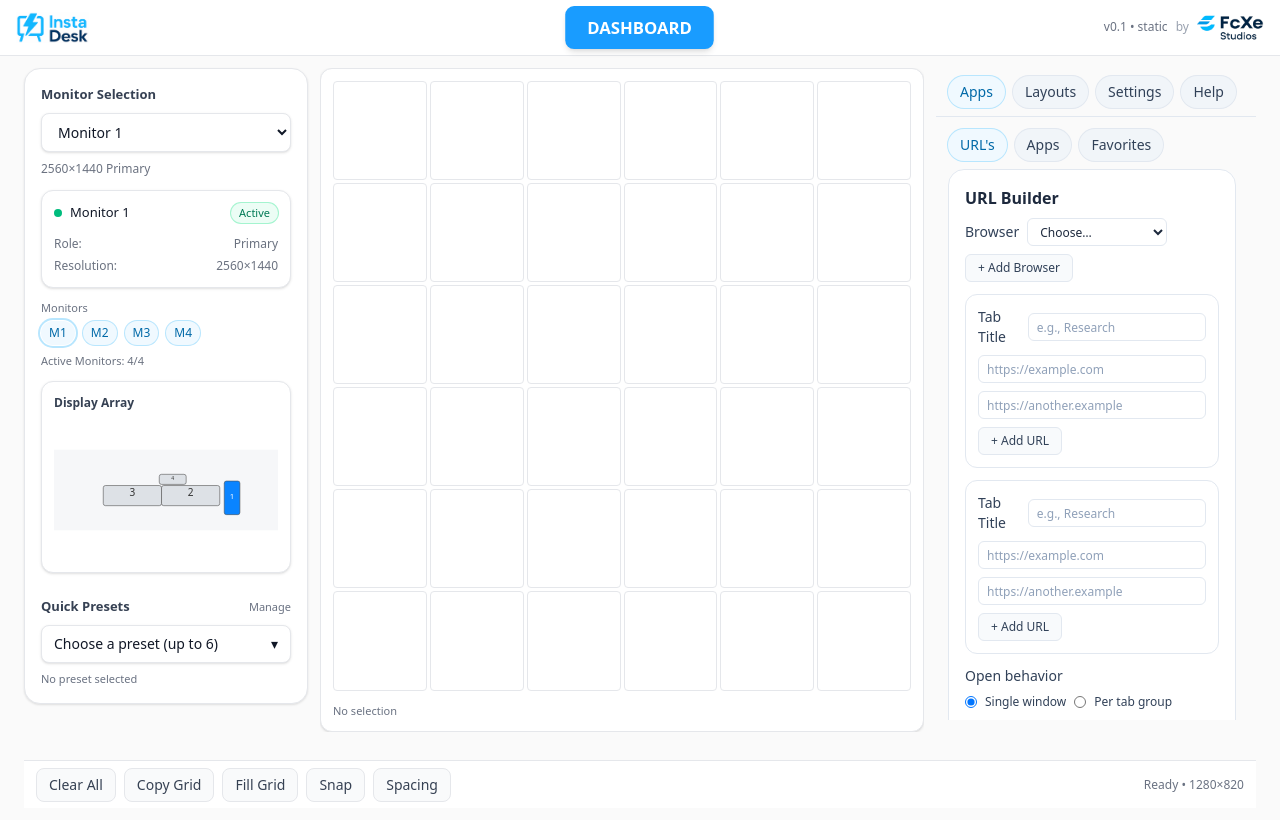
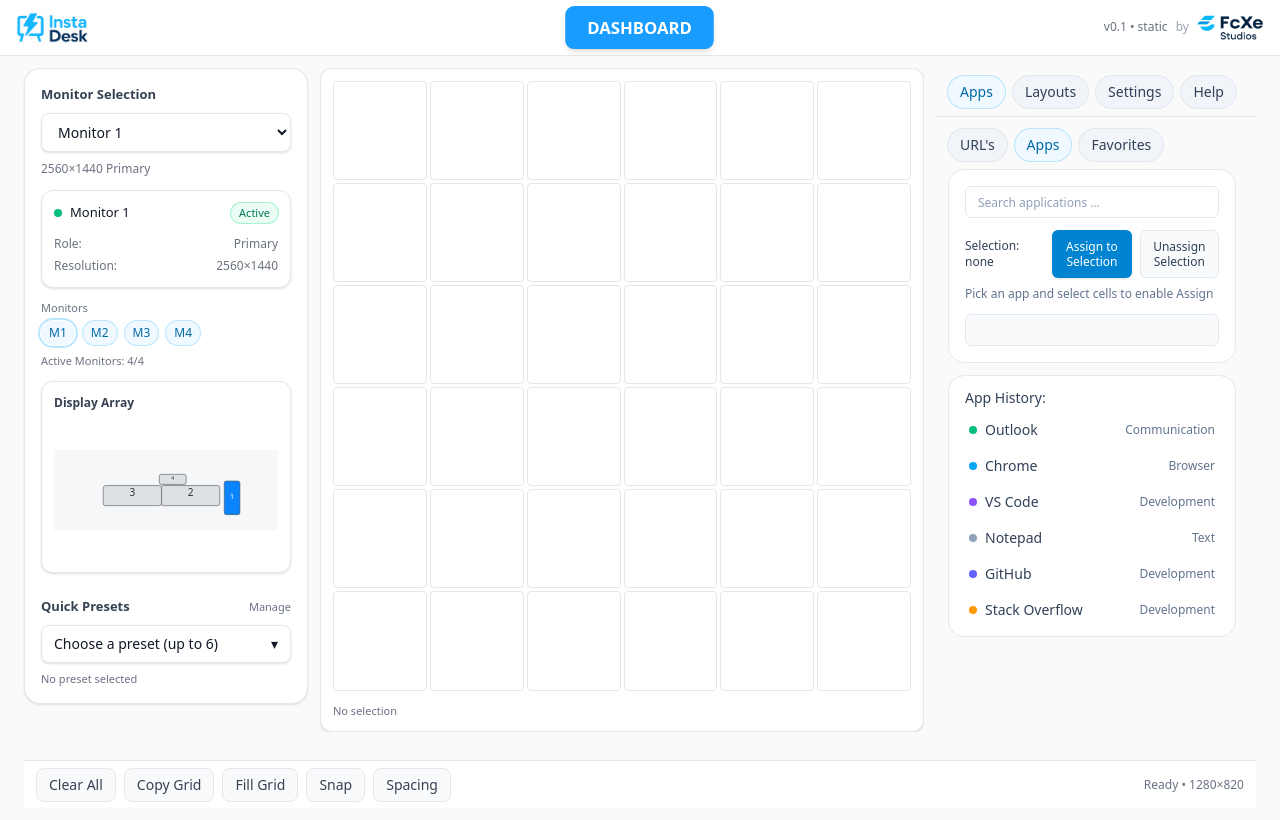
Before and after one commit to FCCXE/InstaDesk-V2.0, a React (Vite) app in the folder ui/: page / in a window 1280 px wide. Built offline with nearby package versions, Linux system fonts and the light colour scheme.

Commit message:
Recover UI from tag PHASE-B-APPS-APPS-BUTTONS-TWOLINE-FIX-OK (includes deletions; build passed)

```diff
--- a/ui/src/components/RightPane.tsx
+++ b/ui/src/components/RightPane.tsx
@@ -1,12 +1,9 @@
 import React, { useMemo, useState } from "react";
 
 /**
- * RightPane — Phase A visuals (state-only)
- * - Top tabs: Apps | Layouts | Settings | Help
- * - Apps sub-tabs: URLs | Apps (History) | Favorites
- * - Layouts & Settings: mounted from dedicated panes
- *
- * NOTE: Only the URL Builder pane is wired to AppState in this block.
+ * RightPane — Apps | Layouts | Settings | Help
+ * Change in this commit: Apps → Apps selection/action row buttons now
+ * enforce two-line labels with proper centering and spacing.
  */
 
 import LayoutsPane from "./layouts/LayoutsPane";
@@ -71,26 +68,26 @@ function TopTab({
 /* -------------------------------- Apps Pane ------------------------------- */
 
 function AppsPane() {
-  const [sub, setSub] = useState<AppsSubTab>("URLs");
+  const [sub, setSub] = useState<AppsSubTab>("Apps");
   return (
     <div className="flex h-full flex-col overflow-hidden p-3">
       {/* Sub-tabs */}
       <div className="mb-2 flex flex-wrap items-center gap-2">
         <SubTab label="URL's" active={sub === "URLs"} onClick={() => setSub("URLs")} />
-        <SubTab label="Apps" active={sub === "Apps (History)"} onClick={() => setSub("Apps (History)")} />
+        <SubTab label="Apps" active={sub === "Apps"} onClick={() => setSub("Apps")} />
         <SubTab label="Favorites" active={sub === "Favorites"} onClick={() => setSub("Favorites")} />
       </div>
 
       <div className="min-h-0 flex-1 overflow-y-auto pr-2">
         {sub === "URLs" && <UrlsBuilderPane />}
-        {sub === "Apps (History)" && <AppsHistoryPane />}
+        {sub === "Apps" && <AppsHistoryPane />}
         {sub === "Favorites" && <FavoritesPane />}
       </div>
     </div>
   );
 }
 
-type AppsSubTab = "URLs" | "Apps (History)" | "Favorites";
+type AppsSubTab = "URLs" | "Apps" | "Favorites";
 
 function SubTab({
   label,
@@ -118,6 +115,7 @@ function SubTab({
 }
 
 /* ------------------------------- URLs Builder ----------------------------- */
+/* unchanged visuals/behavior */
 
 function UrlsBuilderPane() {
   const {
@@ -153,7 +151,9 @@ function UrlsBuilderPane() {
 
   const onPreview = () => {
     const snap = previewUrlBuilder();
-    showFlash(`Preview: ${snap.tabGroups.reduce((n, g) => n + g.urls.filter(Boolean).length, 0)} URL(s).`);
+    showFlash(
+      `Preview: ${snap.tabGroups.reduce((n, g) => n + g.urls.filter(Boolean).length, 0)} URL(s).`
+    );
   };
 
   return (
@@ -218,7 +218,7 @@ function UrlsBuilderPane() {
           ))}
         </div>
 
-        {/* Open behavior — now bound to state */}
+        {/* Open behavior — wired */}
         <div className="mt-3">
           <div className="mb-2 text-sm font-medium text-slate-700">Open behavior</div>
           <div className="flex flex-wrap items-center gap-2">
@@ -261,33 +261,133 @@ function UrlsBuilderPane() {
   );
 }
 
-/* ------------------------------ Apps History ------------------------------ */
+/* ------------------------------ Apps (History) ---------------------------- */
 
 function AppsHistoryPane() {
+  const {
+    selection,
+    selectedApp,
+    setSelectedApp,
+    assignSelected,
+    unassignSelected,
+  } = useAppState();
+
+  const [query, setQuery] = useState("");
+
+  // Exact list/order per approved visual
+  const APP_LIST = useMemo(
+    () => [
+      { id: "Outlook", category: "Communication", dot: "bg-emerald-500" },
+      { id: "Chrome", category: "Browser", dot: "bg-sky-500" },
+      { id: "VS Code", category: "Development", dot: "bg-violet-500" },
+      { id: "Notepad", category: "Text", dot: "bg-slate-400" },
+      { id: "GitHub", category: "Development", dot: "bg-indigo-500" },
+      { id: "Stack Overflow", category: "Development", dot: "bg-amber-500" },
+    ],
+    []
+  );
+
+  const filtered = useMemo(() => {
+    const q = query.trim().toLowerCase();
+    if (!q) return APP_LIST;
+    return APP_LIST.filter(
+      (a) =>
+        a.id.toLowerCase().includes(q) ||
+        a.category.toLowerCase().includes(q)
+    );
+  }, [APP_LIST, query]);
+
+  const selCount = selection.size;
+  const canAssign = Boolean(selectedApp && selCount > 0);
+  const canUnassign = selCount > 0;
+
   return (
     <div className="flex flex-col gap-3">
+      {/* Top card */}
       <div className="rounded-2xl border border-slate-200 bg-white p-4">
-        <div className="mb-2 flex flex-wrap items-center gap-2">
-          <Input placeholder="Search applications …" className="min-w-[200px]" />
-          <GhostBtn disabled>Refresh</GhostBtn>
+        {/* Search row */}
+        <div className="mb-3">
+          <Input
+            placeholder="Search applications …"
+            className="w-full"
+            value={query}
+            onChange={setQuery}
+          />
         </div>
+
+        {/* Selection + equal-width two-line buttons */}
+        <div className="mb-2 grid grid-cols-12 items-center gap-2">
+          <div className="col-span-4 text-xs text-slate-700">
+            Selection: {selCount > 0 ? selCount : "none"}
+          </div>
+
+          <div className="col-span-8">
+            <div className="grid grid-cols-2 gap-2">
+              <PrimaryBtn
+                onClick={() => canAssign && assignSelected()}
+                disabled={!canAssign}
+                className="h-12 w-full whitespace-normal leading-tight text-center"
+                forceTwoRows
+                top="Assign to"
+                bottom="Selection"
+              />
+
+              <GhostBtn
+                onClick={() => canUnassign && unassignSelected()}
+                disabled={!canUnassign}
+                className="h-12 w-full whitespace-normal leading-tight text-center"
+                forceTwoRows
+                top="Unassign"
+                bottom="Selection"
+              />
+            </div>
+          </div>
+        </div>
+
+        {/* Helper line */}
         <div className="text-xs text-slate-500">
           Pick an app and select cells to enable Assign
         </div>
+
+        {/* Disabled input bar (visual only) */}
+        <div className="mt-3">
+          <input
+            disabled
+            className="h-8 w-full cursor-not-allowed rounded-md border border-slate-200 bg-slate-50 px-3 text-xs text-slate-500"
+          />
+        </div>
       </div>
 
+      {/* App History list */}
       <div className="rounded-2xl border border-slate-200 bg-white p-2">
+        <div className="px-2 py-1 text-sm font-medium text-slate-700">App History:</div>
         <div className="flex flex-col">
-          {["Outlook", "Chrome", "VS Code", "Notepad", "GitHub Desktop"].map((app) => (
-            <button
-              key={app}
-              className="flex items-center justify-between rounded-md px-3 py-2 text-left text-sm text-slate-700 hover:bg-slate-50 focus:outline-none focus:ring-2 focus:ring-sky-300"
-              disabled
-            >
-              <span>{app}</span>
-              <span className="text-xs text-slate-400">Recently used</span>
-            </button>
-          ))}
+          {filtered.map((app) => {
+            const active = selectedApp === (app.id as any);
+            return (
+              <button
+                key={app.id}
+                onClick={() => setSelectedApp(active ? null : (app.id as any))}
+                className={[
+                  "flex items-center justify-between rounded-md px-3 py-2 text-left text-sm focus:outline-none",
+                  active
+                    ? "bg-sky-50 text-slate-800 ring-1 ring-sky-200"
+                    : "text-slate-700 hover:bg-slate-50",
+                ].join(" ")}
+              >
+                <div className="flex items-center gap-2">
+                  <span className={`inline-block h-2 w-2 rounded-full ${app.dot}`} />
+                  <span className="font-medium">{app.id}</span>
+                </div>
+                <span className="text-xs text-slate-500">{app.category}</span>
+              </button>
+            );
+          })}
+          {filtered.length === 0 && (
+            <div className="px-3 py-8 text-center text-xs text-slate-500">
+              No apps match your search.
+            </div>
+          )}
         </div>
       </div>
     </div>
@@ -383,7 +483,7 @@ function Input({
       onChange={(e) => onChange?.(e.target.value)}
       placeholder={placeholder}
       className={[
-        "h-7 w-full rounded-md border border-slate-200 bg-white px-2 text-xs text-slate-800 placeholder:text-slate-400",
+        "h-8 w-full rounded-md border border-slate-200 bg-white px-3 text-xs text-slate-800 placeholder:text-slate-400",
         "focus:outline-none focus:ring-2 focus:ring-sky-300",
         className,
       ].join(" ")}
@@ -416,23 +516,46 @@ function Radio({
   );
 }
 
+/* Buttons
+   - Support optional two-line content via props {forceTwoRows, top, bottom}
+   - Force centered, stacked layout with flex-col
+*/
 function PrimaryBtn({
   children,
   onClick,
   disabled,
+  className = "",
+  forceTwoRows = false,
+  top,
+  bottom,
 }: {
-  children: React.ReactNode;
+  children?: React.ReactNode;
   onClick?: () => void;
   disabled?: boolean;
+  className?: string;
+  forceTwoRows?: boolean;
+  top?: string;
+  bottom?: string;
 }) {
   return (
     <button
       type="button"
       onClick={onClick}
       disabled={disabled}
-      className="h-7 rounded-md bg-sky-600 px-3 text-xs font-medium text-white shadow hover:bg-sky-700 disabled:cursor-not-allowed"
+      className={[
+        "h-7 rounded-md bg-sky-600 px-3 text-xs font-medium text-white shadow hover:bg-sky-700 disabled:cursor-not-allowed",
+        "flex flex-col items-center justify-center text-center whitespace-normal leading-tight",
+        className,
+      ].join(" ")}
     >
-      {children}
+      {forceTwoRows && (top || bottom) ? (
+        <>
+          <span className="block">{top}</span>
+          <span className="block">{bottom}</span>
+        </>
+      ) : (
+        children
+      )}
     </button>
   );
 }
@@ -441,19 +564,38 @@ function GhostBtn({
   children,
   onClick,
   disabled,
+  className = "",
+  forceTwoRows = false,
+  top,
+  bottom,
 }: {
-  children: React.ReactNode;
+  children?: React.ReactNode;
   onClick?: () => void;
   disabled?: boolean;
+  className?: string;
+  forceTwoRows?: boolean;
+  top?: string;
+  bottom?: string;
 }) {
   return (
     <button
       type="button"
       onClick={onClick}
       disabled={disabled}
-      className="h-7 rounded-md border border-slate-200 bg-slate-50 px-3 text-xs font-medium text-slate-700 hover:bg-slate-100 disabled:cursor-not-allowed"
+      className={[
+        "h-7 rounded-md border border-slate-200 bg-slate-50 px-3 text-xs font-medium text-slate-700 hover:bg-slate-100 disabled:cursor-not-allowed",
+        "flex flex-col items-center justify-center text-center whitespace-normal leading-tight",
+        className,
+      ].join(" ")}
     >
-      {children}
+      {forceTwoRows && (top || bottom) ? (
+        <>
+          <span className="block">{top}</span>
+          <span className="block">{bottom}</span>
+        </>
+      ) : (
+        children
+      )}
     </button>
   );
 }
```
